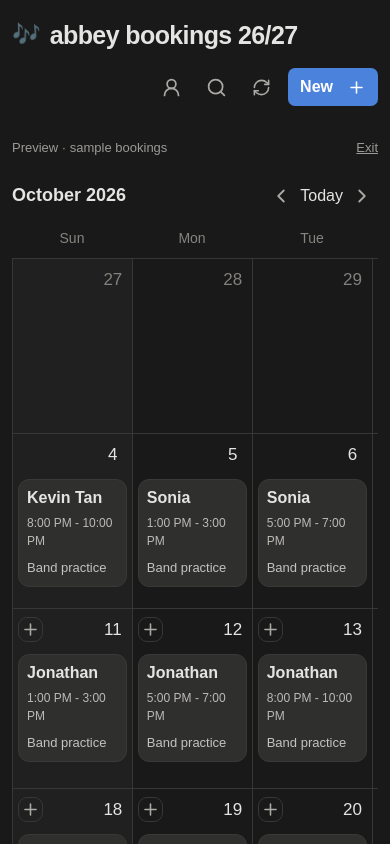
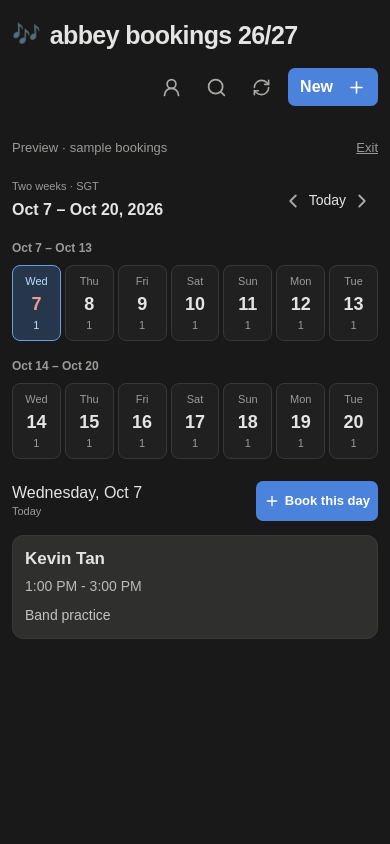
Before and after one commit to zodexus/the-abbey, a Next.js app: page / in a window 390 px wide. Both pictures are taken after a click on the button "Preview". Shown: the top 844 px of the page. Built offline with nearby package versions, Linux system fonts and the light colour scheme.

Commit message:
Show a two-week calendar with phone-friendly day selection

```diff
--- a/src/app/page.tsx
+++ b/src/app/page.tsx
@@ -2,14 +2,14 @@
 import { memo, useCallback, useEffect, useMemo, useRef, useState, useTransition } from 'react';
 import Script from 'next/script';
 import { ChevronLeft, ChevronRight, Plus, RefreshCw, Search, UserRound, X } from 'lucide-react';
-import { bookingsByDay, clock, halfHourTimes, sortBookings, dateLabel, monthDays, shiftDay, shiftMonth, singaporeDate, slotLabel, today } from '@/lib/calendar';
+import { bookingsByDay, clock, halfHourTimes, sortBookings, dateLabel, calendarRangeLabel, fortnightDays, shiftDay, singaporeDate, slotLabel, today } from '@/lib/calendar';
 
 type Booking = { id: string; starts_at: string; ends_at: string; status: string; mine: boolean; resident_name: string; purpose: string };
 type Session = { name: string; admin: boolean; userId: number };
 type BookingForm = { date: string; time: string; duration: number; name: string; purpose: string; requestId: string };
 declare global { interface Window { Telegram?: { WebApp: { initData: string; ready: () => void; expand: () => void } } } }
-function samples(month: string): Booking[] {
-  return ['Kevin Tan','Sonia','Rachel','Jonathan','Supperific Kit Yee','Daniella','Tempo'].flatMap((name, i) => [1, 2, 3].map(n => ({ id: `sample-${i}-${n}`, starts_at: `${shiftDay(`${month.slice(0,7)}-01`, i * 3 + n)}T${n === 1 ? '13' : n === 2 ? '17' : '20'}:00:00+08:00`, ends_at: `${shiftDay(`${month.slice(0,7)}-01`, i * 3 + n)}T${n === 1 ? '15' : n === 2 ? '19' : '22'}:00:00+08:00`, resident_name: name, purpose: 'Band practice', status: 'confirmed', mine: i === 0 })));
+function samples(firstDay: string): Booking[] {
+  return ['Kevin Tan','Sonia','Rachel','Jonathan','Supperific Kit Yee','Daniella','Tempo'].flatMap((name, i) => [1, 2].map(n => ({ id: `sample-${i}-${n}`, starts_at: `${shiftDay(firstDay, i * 2 + n - 1)}T${n === 1 ? '13' : n === 2 ? '17' : '20'}:00:00+08:00`, ends_at: `${shiftDay(firstDay, i * 2 + n - 1)}T${n === 1 ? '15' : n === 2 ? '19' : '22'}:00:00+08:00`, resident_name: name, purpose: 'Band practice', status: 'confirmed', mine: i === 0 })));
 }
 const BookingSearch = memo(function BookingSearch({ onSearch }: { onSearch: (value: string) => void }) {
   const timer = useRef<ReturnType<typeof setTimeout> | undefined>(undefined);
@@ -25,29 +25,56 @@ const BookingSearch = memo(function BookingSearch({ onSearch }: { onSearch: (val
     onCompositionStart={() => { composing.current = true; clearTimeout(timer.current); }}
     onCompositionEnd={event => { composing.current = false; schedule(event.currentTarget.value); }}/>;
 });
-const MonthlyCalendar = memo(function MonthlyCalendar({ month, bookings, loading, currentDay, onBook, onSelect }: {
-  month: string; bookings: Booking[]; loading: boolean; currentDay: string;
+const BookingCard = memo(function BookingCard({ booking: b, onSelect }: { booking: Booking; onSelect: (booking: Booking) => void }) {
+  return <button className={`event ${b.status}`} onClick={() => onSelect(b)} aria-label={`${b.resident_name}, ${clock(b.starts_at)} to ${clock(b.ends_at)}, ${b.status}`}>
+    <span className="event-heading"><strong>{b.resident_name || 'Booked'}</strong><span className="event-time">{clock(b.starts_at)} - {clock(b.ends_at)}{singaporeDate(b.ends_at) !== singaporeDate(b.starts_at) && <small> (+1 day)</small>}</span></span>
+    <span className="event-purpose">{b.purpose && b.purpose !== 'Imported from Notion' ? b.purpose : 'Purpose not recorded'}</span>{b.status === 'pending' && <span className="pending-label">Pending</span>}
+  </button>;
+});
+const FortnightCalendar = memo(function FortnightCalendar({ firstDay, bookings, loading, currentDay, onBook, onSelect }: {
+  firstDay: string; bookings: Booking[]; loading: boolean; currentDay: string;
   onBook: (date: string) => void; onSelect: (booking: Booking) => void;
 }) {
-  const days = useMemo(() => monthDays(month), [month]);
-  const byDay = useMemo(() => bookingsByDay(bookings, days[0]), [bookings, days]);
-  return <div className="calendar-scroll" role="region" aria-label="Monthly calendar, Singapore time" tabIndex={0}>
-          <div className="calendar" aria-busy={loading}><div className="weekdays">{['Sun','Mon','Tue','Wed','Thu','Fri','Sat'].map(day => <div key={day}>{day}</div>)}</div>
-            {Array.from({length:days.length / 7},(_,week) => <div className="calendar-week" key={week}>{days.slice(week * 7,week * 7 + 7).map((date,i) => {
-              const rows = byDay.get(date) || [];
-              return <section key={date} aria-label={dateLabel(date,{weekday:'long',month:'long',day:'numeric'})} className={`day ${i === 0 || i === 6 ? 'weekend' : ''} ${date.slice(0,7) !== month.slice(0,7) ? 'outside' : ''}`}>
-                <div className="day-heading">{date >= currentDay && <button className="day-add" aria-label={`Book ${date}`} onClick={() => onBook(date)}><Plus size={19}/></button>}<span className={date === currentDay ? 'date current' : 'date'}>{date.endsWith('-01') ? dateLabel(date,{month:'short',day:'numeric'}) : Number(date.slice(-2))}</span></div>
-                {rows.map(b => <button key={b.id} className={`event ${b.status}`} onClick={() => onSelect(b)} aria-label={`${b.resident_name}, ${clock(b.starts_at)} to ${clock(b.ends_at)}, ${b.status}`}><span className="event-heading"><strong>{b.resident_name || 'Booked'}</strong><span className="event-time">{clock(b.starts_at)} - {clock(b.ends_at)}{singaporeDate(b.ends_at) !== singaporeDate(b.starts_at) && <small> (+1 day)</small>}</span></span><span className="event-purpose">{b.purpose && b.purpose !== 'Imported from Notion' ? b.purpose : 'Purpose not recorded'}</span>{b.status === 'pending' && <span className="pending-label">Pending</span>}</button>)}
-              </section>;
-            })}</div>)}
-          </div>
-        </div>;
+  const days = useMemo(() => fortnightDays(firstDay), [firstDay]);
+  const byDay = useMemo(() => bookingsByDay(bookings, firstDay), [bookings, firstDay]);
+  const [selectedDay, setSelectedDay] = useState(firstDay);
+  const activeDay = days.includes(selectedDay) ? selectedDay : firstDay;
+  const rows = byDay.get(activeDay) || [];
+  return <section className="fortnight-calendar" aria-label="Two-week calendar, Singapore time" aria-busy={loading}>
+    <div className="desktop-calendar">
+      <div className="weekdays">{days.slice(0,7).map(date => <div key={date}>{dateLabel(date,{weekday:'short'})}</div>)}</div>
+      {[0,1].map(week => <div className="calendar-week" key={week}>{days.slice(week * 7,week * 7 + 7).map(date => {
+        const weekend = [0,6].includes(new Date(`${date}T12:00:00Z`).getUTCDay());
+        const dayRows = byDay.get(date) || [];
+        return <section key={date} aria-label={dateLabel(date,{weekday:'long',month:'long',day:'numeric'})} className={`day ${weekend ? 'weekend' : ''}`}>
+          <div className="day-heading">{date >= currentDay && <button className="day-add" aria-label={`Book ${date}`} onClick={() => onBook(date)}><Plus size={18}/></button>}<span className={date === currentDay ? 'date current' : 'date'}>{date.endsWith('-01') ? dateLabel(date,{month:'short',day:'numeric'}) : Number(date.slice(-2))}</span></div>
+          {dayRows.map(booking => <BookingCard key={booking.id} booking={booking} onSelect={onSelect}/>)}
+        </section>;
+      })}</div>)}
+    </div>
+    <div className="mobile-calendar">
+      {[0,1].map(week => <div className="week-picker" key={week}>
+        <p className="week-label">{dateLabel(days[week * 7],{month:'short',day:'numeric'})} – {dateLabel(days[week * 7 + 6],{month:'short',day:'numeric'})}</p>
+        <div className="week-dates">{days.slice(week * 7,week * 7 + 7).map(date => {
+          const count = (byDay.get(date) || []).length;
+          return <button key={date} className={`date-choice ${date === currentDay ? 'is-today' : ''}`} aria-pressed={date === activeDay} aria-label={`View ${dateLabel(date,{weekday:'long',month:'long',day:'numeric'})}, ${count} ${count === 1 ? 'booking' : 'bookings'}`} onClick={() => setSelectedDay(date)}>
+            <span className="choice-weekday">{dateLabel(date,{weekday:'short'})}</span><strong>{Number(date.slice(-2))}</strong><span className="choice-count" aria-hidden="true">{count || '·'}</span>
+          </button>;
+        })}</div>
+      </div>)}
+      <section className="day-agenda" aria-label={`Bookings for ${activeDay}`}>
+        <div className="agenda-heading"><h3>{dateLabel(activeDay,{weekday:'long',month:'short',day:'numeric'})}{activeDay === currentDay && <span className="today-label">Today</span>}</h3>{activeDay >= currentDay && <button className="primary" onClick={() => onBook(activeDay)}><Plus size={16}/> Book this day</button>}</div>
+        {rows.map(booking => <BookingCard key={booking.id} booking={booking} onSelect={onSelect}/>)}
+        {!rows.length && <p className="empty-day">{loading ? 'Loading bookings…' : 'No bookings for this day.'}</p>}
+      </section>
+    </div>
+  </section>;
 });
 export default function Home() {
   const [session, setSession] = useState<Session | null>(null);
   const [demo, setDemo] = useState(false);
   const [authError, setAuthError] = useState('');
-  const [month, setMonth] = useState(() => `${today().slice(0,7)}-01`);
+  const [firstDay, setFirstDay] = useState(today);
   const [bookings, setBookings] = useState<Booking[]>([]);
   const [mine, setMine] = useState(false);
   const [searching, setSearching] = useState(false);
@@ -81,10 +108,10 @@ export default function Home() {
     if (!session || demo || modalOpen) return;
     let live = true;
     setLoading(true); setError(''); setBookings([]);
-    api(`/api/bookings?date=${monthDays(month)[0]}`).then(result => { if (live) setBookings(result.bookings); })
+    api(`/api/bookings?date=${firstDay}`).then(result => { if (live) setBookings(result.bookings); })
       .catch(e => { if (live) setError(e.message); }).finally(() => { if (live) setLoading(false); });
     return () => { live = false; };
-  }, [session, demo, month, revision, modalOpen]);
+  }, [session, demo, firstDay, revision, modalOpen]);
   useEffect(() => {
     if (!session || demo || modalOpen) return;
     const timer = setInterval(() => setRevision(v => v + 1), 60000);
@@ -109,7 +136,7 @@ export default function Home() {
     document.addEventListener('keydown', keydown);
     return () => { document.removeEventListener('keydown', keydown); document.body.style.overflow = previousOverflow; previous?.focus({ preventScroll: true }); };
   }, [modalOpen]);
-  function preview() { setDemo(true); setSession({ name: 'Alex', admin: true, userId: 1 }); setBookings(samples(month)); }
+  function preview() { setDemo(true); setSession({ name: 'Alex', admin: true, userId: 1 }); setBookings(samples(firstDay)); }
   const openForm = useCallback((date = today()) => {
     const minutes = date === today() ? Math.ceil((Date.now() - Date.parse(`${date}T00:00:00+08:00`)) / 1800000) * 30 : 18 * 60;
     setError(''); setNotice('');
@@ -134,7 +161,7 @@ export default function Home() {
         await api('/api/bookings', 'POST', submitted);
         setNotice(`Pending approval: ${slotLabel(start.toISOString(), end.toISOString())}. Tap your pending booking to cancel.`);
       }
-      setMonth(`${submitted.date.slice(0,7)}-01`); setForm(null); setRevision(v => v + 1);
+      setFirstDay(current => submitted.date >= current && submitted.date <= shiftDay(current,13) ? current : submitted.date); setForm(null); setRevision(v => v + 1);
     } catch (e) { setError((e as Error).message); } finally { setBusy(false); }
   }
   async function cancel() {
@@ -161,8 +188,8 @@ export default function Home() {
         {searching && <BookingSearch onSearch={setSearch}/>}
         {notice && <div role="status" className="notice">{notice}<button aria-label="Dismiss" onClick={() => setNotice('')}><X size={16}/></button></div>}
         {error && !form && !selected && <p role="alert" className="error">{error}</p>}
-        <div className="month-bar"><h2>{dateLabel(month,{ month:'long',year:'numeric' })}{mine && <span className="filter-label"> · My bookings</span>}</h2><div className="navigation"><button aria-label="Previous month" onClick={() => setMonth(shiftMonth(month,-1))}><ChevronLeft/></button><button onClick={() => setMonth(`${today().slice(0,7)}-01`)}>Today</button><button aria-label="Next month" onClick={() => setMonth(shiftMonth(month,1))}><ChevronRight/></button></div></div>
-        <MonthlyCalendar month={month} bookings={visible} loading={loading} currentDay={today()} onBook={openForm} onSelect={selectBooking}/>
+        <div className="range-bar"><div><p className="range-caption">Two weeks · SGT{mine ? ' · My bookings' : ''}</p><h2>{calendarRangeLabel(firstDay)}</h2></div><div className="navigation"><button aria-label="Previous two weeks" onClick={() => setFirstDay(shiftDay(firstDay,-14))}><ChevronLeft/></button><button onClick={() => setFirstDay(today())}>Today</button><button aria-label="Next two weeks" onClick={() => setFirstDay(shiftDay(firstDay,14))}><ChevronRight/></button></div></div>
+        <FortnightCalendar firstDay={firstDay} bookings={visible} loading={loading} currentDay={today()} onBook={openForm} onSelect={selectBooking}/>
         {loading && <p role="status" className="loading">Loading…</p>}
       </>}
     </main>
--- a/src/lib/calendar.ts
+++ b/src/lib/calendar.ts
@@ -9,6 +9,12 @@ export function sortBookings<T extends { starts_at: string; resident_name: strin
   return [...bookings].sort((a,b) => Date.parse(a.starts_at) - Date.parse(b.starts_at) || a.resident_name.localeCompare(b.resident_name));
 }
 export const shiftDay = (date: string, days: number) => new Date(Date.parse(`${date}T12:00:00Z`) + days * 86400000).toISOString().slice(0, 10);
+export const fortnightDays = (firstDay: string) => Array.from({ length: 14 }, (_, index) => shiftDay(firstDay, index));
+export function calendarRangeLabel(firstDay: string) {
+  const lastDay = shiftDay(firstDay, 13);
+  const first = dateLabel(firstDay, { day: 'numeric', month: 'short', ...(firstDay.slice(0, 4) !== lastDay.slice(0, 4) ? { year: 'numeric' as const } : {}) });
+  return `${first} – ${dateLabel(lastDay, { day: 'numeric', month: 'short', year: 'numeric' })}`;
+}
 export function shiftMonth(month: string, delta: number) {
   const date = new Date(`${month.slice(0, 7)}-01T12:00:00Z`);
   date.setUTCMonth(date.getUTCMonth() + delta);
```
Also changed, not shown: src/app/globals.css, 1 other file (tests, documents, lock files or other folders).
